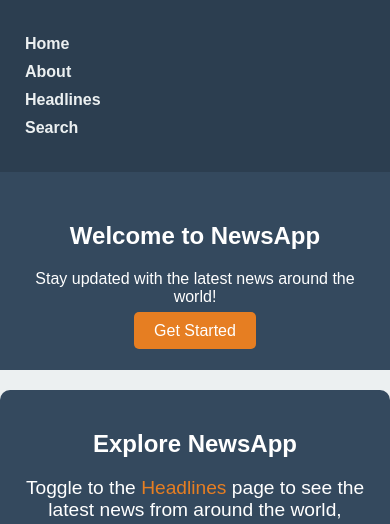
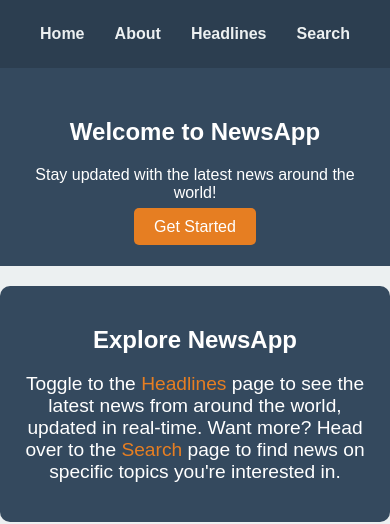
Before and after one commit to Nitesh-code-droid/gdsc_project, a plain HTML site: page index.html in a window 390 px wide. Shown: the top 524 px of the page. Drawn offline with Linux system fonts and the light colour scheme.

Commit message:
navbar update

```diff
--- a/css/style.css
+++ b/css/style.css
@@ -296,3 +296,15 @@ footer {
         padding: 10px 0;
     }
 }
+@media (max-width: 768px) {
+    header nav ul {
+        display: flex;
+        flex-direction: row;
+        align-items: center;
+        justify-content: space-around;
+    }
+
+    header nav ul li {
+        margin: 0;
+    }
+}
```
